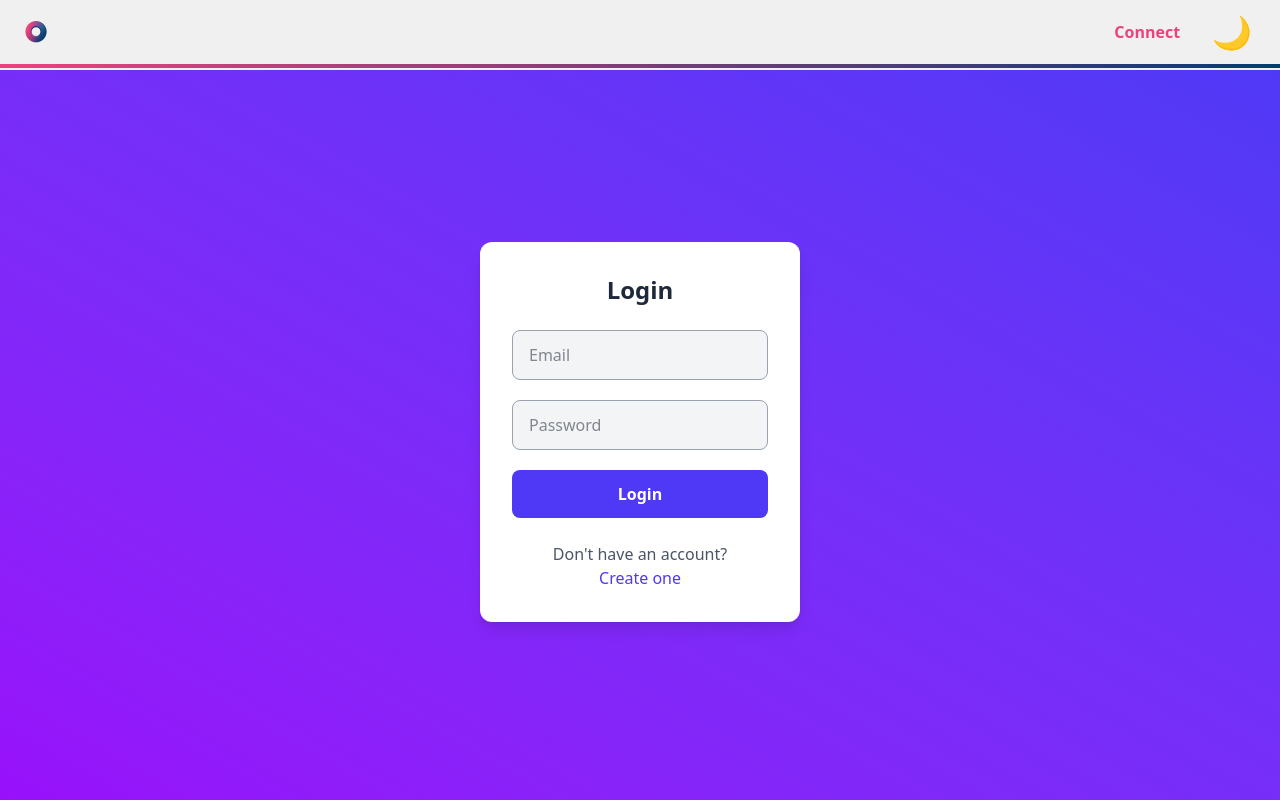
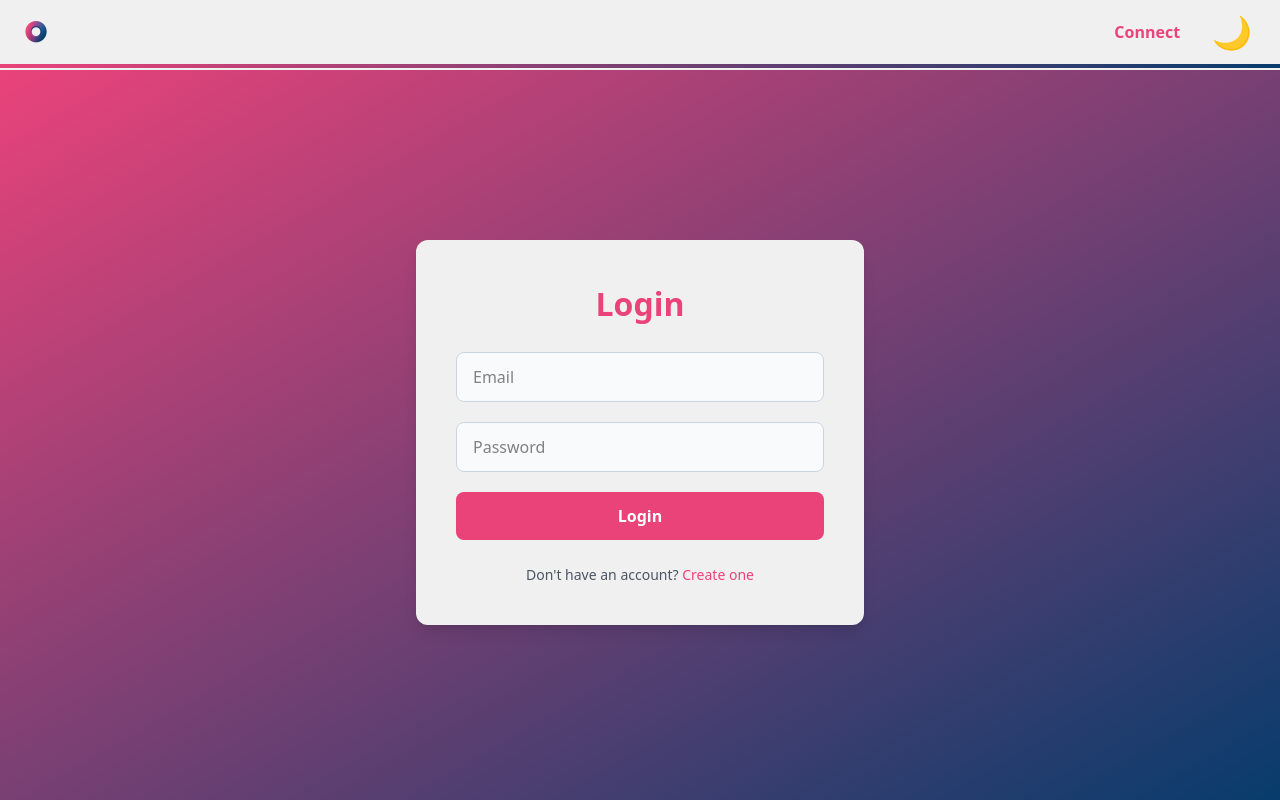
Before and after one commit to LucasDltg/party-website, a Next.js app: page /auth in a window 1280 px wide. Built offline with nearby package versions, Linux system fonts and the light colour scheme; no server answers.

Commit message:
feat: template for form pages

```diff
--- a/src/app/auth/page.tsx
+++ b/src/app/auth/page.tsx
@@ -5,10 +5,9 @@ import { auth } from '../../lib/firebaseConfig'
 import {
   createUserWithEmailAndPassword,
   signInWithEmailAndPassword,
+  getIdToken,
 } from 'firebase/auth'
-import { getIdToken } from 'firebase/auth'
-
-import '../../styles/globals.css'
+import CenteredPageLayout from '../../components/CenteredPageLayout'
 
 export default function AuthPage() {
   const [isLogin, setIsLogin] = useState(true)
@@ -31,27 +30,21 @@ export default function AuthPage() {
     try {
       if (isLogin) {
         await signInWithEmailAndPassword(auth, email, password)
-
-        // Get token and set cookie here
         const token = await getIdToken(auth.currentUser!, true)
         await fetch('/api/login', {
           method: 'POST',
           headers: { 'Content-Type': 'application/json' },
           body: JSON.stringify({ token }),
         })
-
         alert('Logged in successfully!')
       } else {
         await createUserWithEmailAndPassword(auth, email, password)
-
-        // Also set cookie on signup
         const token = await getIdToken(auth.currentUser!, true)
         await fetch('/api/login', {
           method: 'POST',
           headers: { 'Content-Type': 'application/json' },
           body: JSON.stringify({ token }),
         })
-
         alert('Account created successfully!')
       }
       resetForm()
@@ -65,11 +58,17 @@ export default function AuthPage() {
   }
 
   return (
-    <main className="h-[calc(100vh-var(--header-height))] flex justify-center items-center bg-gradient-to-tr from-purple-600 to-indigo-600 font-sans px-4">
-      <div className="bg-white p-8 rounded-xl shadow-lg w-80">
-        <h2 className="text-2xl text-gray-800 font-bold mb-6 text-center">
+    <CenteredPageLayout>
+      <h2
+        className="font-bold mb-6 text-center"
+        style={{
+          fontSize: 'var(--font-size-lg)',
+          color: 'var(--color-primary)',
+        }}
+      >
         {isLogin ? 'Login' : 'Create Account'}
       </h2>
+
       <form
         onSubmit={handleSubmit}
         autoComplete="on"
@@ -83,7 +82,14 @@ export default function AuthPage() {
           onChange={(e) => setEmail(e.target.value)}
           required
           autoComplete="email"
-            className="px-4 py-3 bg-gray-100 text-gray-900 border border-gray-400 rounded-md focus:outline-none focus:ring-2 focus:ring-indigo-500"
+          className="px-4 py-3 border rounded-md focus:outline-none focus:ring-2"
+          style={{
+            backgroundColor: '#f9fafb',
+            color: '#0a0a0a',
+            fontSize: 'var(--font-size-md)',
+            borderColor: '#cbd5e1',
+            fontFamily: 'var(--font-sans)',
+          }}
         />
         <input
           name="password"
@@ -93,32 +99,63 @@ export default function AuthPage() {
           onChange={(e) => setPassword(e.target.value)}
           required
           autoComplete={isLogin ? 'current-password' : 'new-password'}
-            className="px-4 py-3 bg-gray-100 text-gray-900 border border-gray-400 rounded-md focus:outline-none focus:ring-2 focus:ring-indigo-500"
+          className="px-4 py-3 border rounded-md focus:outline-none focus:ring-2"
+          style={{
+            backgroundColor: '#f9fafb',
+            color: '#0a0a0a',
+            fontSize: 'var(--font-size-md)',
+            borderColor: '#cbd5e1',
+            fontFamily: 'var(--font-sans)',
+          }}
         />
         <button
           type="submit"
           disabled={loading}
-            className="bg-indigo-600 text-white font-semibold py-3 rounded-md hover:bg-indigo-700 transition disabled:opacity-50"
+          className="py-3 rounded-md font-semibold transition disabled:opacity-50"
+          style={{
+            backgroundColor: 'var(--color-primary)',
+            color: 'white',
+            fontSize: 'var(--font-size-md)',
+          }}
+          onMouseEnter={(e) =>
+            (e.currentTarget.style.backgroundColor =
+              'var(--color-primary-hover)')
+          }
+          onMouseLeave={(e) =>
+            (e.currentTarget.style.backgroundColor = 'var(--color-primary)')
+          }
         >
           {loading ? 'Please wait...' : isLogin ? 'Login' : 'Sign Up'}
         </button>
         {error && (
-            <p className="text-red-600 text-sm text-center mt-2">{error}</p>
+          <p
+            className="text-center"
+            style={{
+              color: 'var(--color-error)',
+              fontSize: 'var(--font-size-sm)',
+            }}
+          >
+            {error}
+          </p>
         )}
       </form>
-        <p className="mt-6 text-center text-gray-600">
+
+      <p
+        className="mt-6 text-center"
+        style={{ color: 'var(--color-muted)', fontSize: 'var(--font-size-sm)' }}
+      >
         {isLogin ? "Don't have an account?" : 'Already have an account?'}{' '}
         <button
           onClick={() => {
             setIsLogin(!isLogin)
             resetForm()
           }}
-            className="text-indigo-600 hover:underline focus:outline-none"
+          className="hover:underline"
+          style={{ color: 'var(--color-primary)' }}
         >
           {isLogin ? 'Create one' : 'Login'}
         </button>
       </p>
-      </div>
-    </main>
+    </CenteredPageLayout>
   )
 }
--- a/src/app/not-found.tsx
+++ b/src/app/not-found.tsx
@@ -1,28 +1,11 @@
 'use client'
 
-import '../styles/globals.css'
+import CenteredPageLayout from '../components/CenteredPageLayout'
 import Link from 'next/link'
 
 export default function NotFound() {
   return (
-    <main
-      className="h-[calc(100vh-var(--header-height))] overflow-hidden flex flex-col justify-center items-center font-sans px-4"
-      style={{
-        background:
-          'linear-gradient(to bottom right, var(--color-primary), var(--color-secondary))',
-        color: 'var(--foreground)',
-        transition: 'background 0.5s ease, color 0.5s ease',
-      }}
-    >
-      <div
-        className="rounded-xl shadow-lg p-10 max-w-md w-full text-center"
-        style={{
-          backgroundColor: 'var(--background)',
-          color: 'var(--foreground)',
-          transition:
-            'background-color 0.5s ease, color 0.5s ease, box-shadow 0.5s ease',
-        }}
-      >
+    <CenteredPageLayout>
       <h1
         className="font-extrabold mb-4"
         style={{
@@ -50,11 +33,10 @@ export default function NotFound() {
           backgroundColor: 'var(--color-primary)',
           color: 'white',
           fontSize: 'var(--font-size-md)',
-            transition: 'background-color 0.3s ease, color 0.3s ease',
+          transition: 'background-color 0.5s ease, color 0.5s ease',
         }}
         onMouseEnter={(e) =>
-            (e.currentTarget.style.backgroundColor =
-              'var(--color-primary-hover)')
+          (e.currentTarget.style.backgroundColor = 'var(--color-primary-hover)')
         }
         onMouseLeave={(e) =>
           (e.currentTarget.style.backgroundColor = 'var(--color-primary)')
@@ -62,7 +44,6 @@ export default function NotFound() {
       >
         Go Home
       </Link>
-      </div>
-    </main>
+    </CenteredPageLayout>
   )
 }
--- a/src/app/unauthorized/page.tsx
+++ b/src/app/unauthorized/page.tsx
@@ -1,28 +1,11 @@
 'use client'
 
-import '../../styles/globals.css'
 import Link from 'next/link'
+import CenteredPageLayout from '../../components/CenteredPageLayout' // adjust path as needed
 
 export default function Unauthorized() {
   return (
-    <main
-      className="h-[calc(100vh-var(--header-height))] overflow-hidden flex flex-col justify-center items-center font-sans px-4"
-      style={{
-        background:
-          'linear-gradient(to bottom right, var(--color-primary), var(--color-secondary))',
-        color: 'var(--foreground)',
-        transition: 'background 0.5s ease, color 0.5s ease',
-      }}
-    >
-      <div
-        className="rounded-xl shadow-lg p-10 max-w-md w-full text-center"
-        style={{
-          backgroundColor: 'var(--background)',
-          color: 'var(--foreground)',
-          transition:
-            'background-color 0.5s ease, color 0.5s ease, box-shadow 0.5s ease',
-        }}
-      >
+    <CenteredPageLayout>
       <h1
         className="font-extrabold mb-4"
         style={{
@@ -50,11 +33,10 @@ export default function Unauthorized() {
           backgroundColor: 'var(--color-primary)',
           color: 'white',
           fontSize: 'var(--font-size-md)',
-            transition: 'background-color 0.3s ease, color 0.3s ease',
+          transition: 'background-color 0.5s ease, color 0.5s ease',
         }}
         onMouseEnter={(e) =>
-            (e.currentTarget.style.backgroundColor =
-              'var(--color-primary-hover)')
+          (e.currentTarget.style.backgroundColor = 'var(--color-primary-hover)')
         }
         onMouseLeave={(e) =>
           (e.currentTarget.style.backgroundColor = 'var(--color-primary)')
@@ -62,7 +44,6 @@ export default function Unauthorized() {
       >
         Go Home
       </Link>
-      </div>
-    </main>
+    </CenteredPageLayout>
   )
 }
--- /dev/null
+++ b/src/components/CenteredPageLayout.tsx
@@ -0,0 +1,35 @@
+'use client'
+
+import '../styles/globals.css'
+
+type CenteredPageLayoutProps = {
+  children: React.ReactNode
+}
+
+export default function CenteredPageLayout({
+  children,
+}: CenteredPageLayoutProps) {
+  return (
+    <main
+      className="h-[calc(100vh-var(--header-height))] overflow-hidden flex flex-col justify-center items-center font-sans px-4"
+      style={{
+        background:
+          'linear-gradient(to bottom right, var(--color-primary), var(--color-secondary))',
+        color: 'var(--foreground)',
+        transition: 'background 0.5s ease, color 0.5s ease',
+      }}
+    >
+      <div
+        className="rounded-xl shadow-lg p-10 max-w-md w-full text-center"
+        style={{
+          backgroundColor: 'var(--background)',
+          color: 'var(--foreground)',
+          transition:
+            'background-color 0.5s ease, color 0.5s ease, box-shadow 0.5s ease',
+        }}
+      >
+        {children}
+      </div>
+    </main>
+  )
+}
--- a/src/styles/globals.css
+++ b/src/styles/globals.css
@@ -45,5 +45,4 @@ body {
 .dark {
   --background: #0a0a0a;
   --foreground: #f9fafb;
-  --color-muted: #f9fafb;
 }
```
Lines whose indentation alone changed are shown as unchanged.
